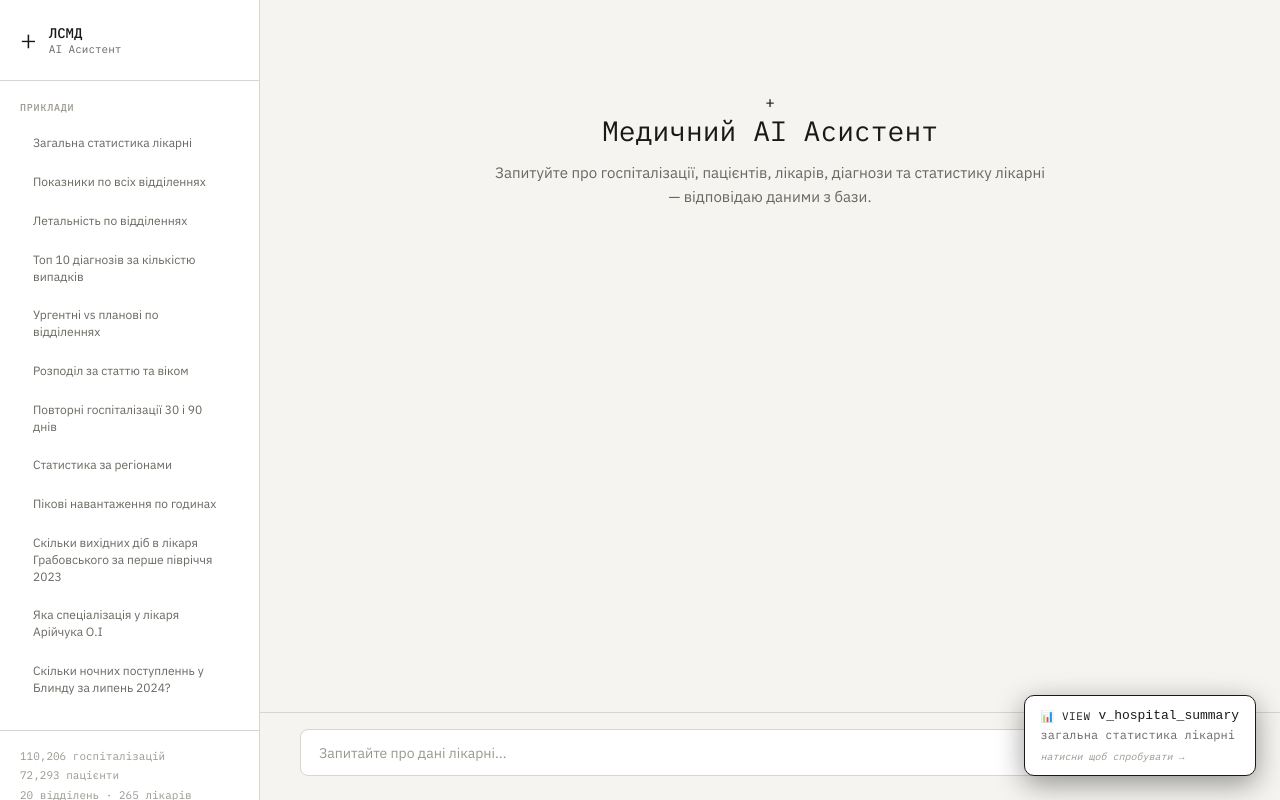
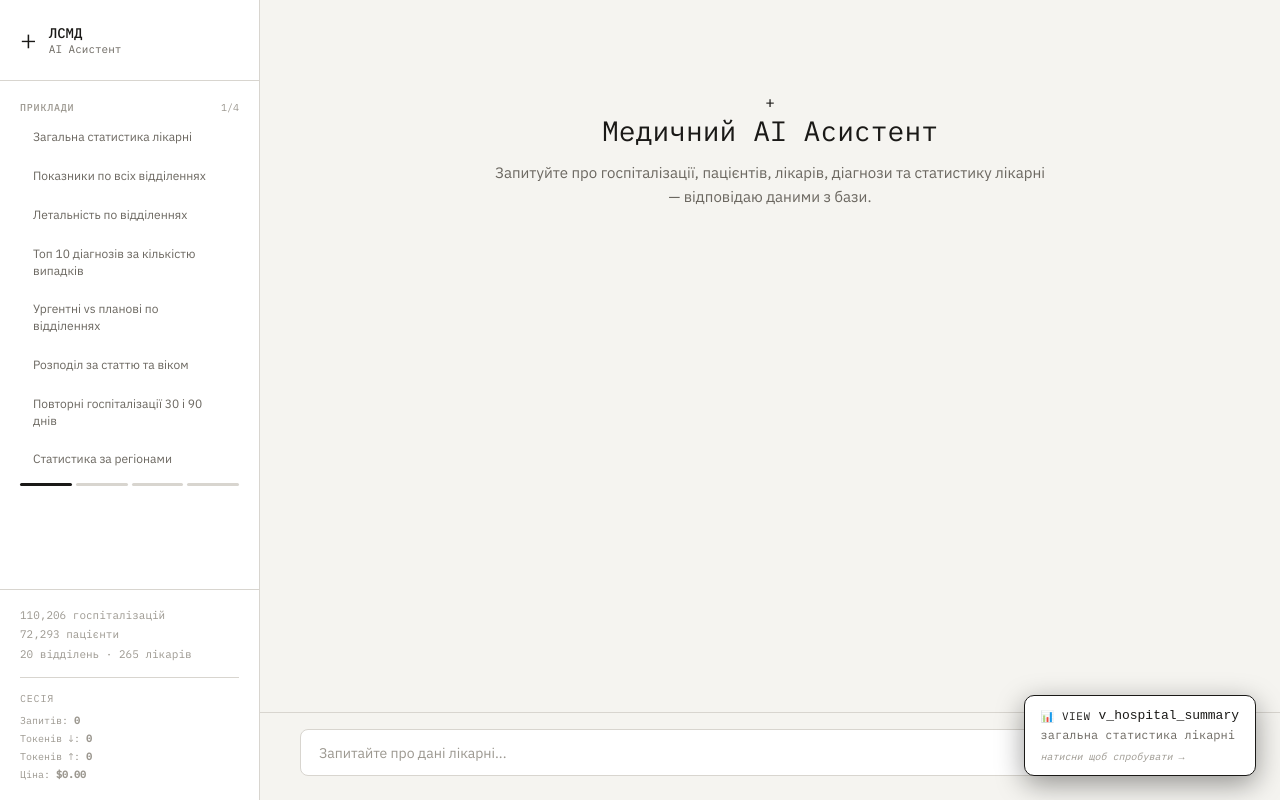
Before and after one commit to julbly38-a11y/hospital-analytics, a Next.js app: page / in a window 1280 px wide. Built offline with nearby package versions, Linux system fonts and the light colour scheme.

Commit message:
feat: 25 прикладів з ротацією по 8 кожні 12 сек + pagination dots

```diff
--- a/pages/index.js
+++ b/pages/index.js
@@ -2,7 +2,7 @@ import { useState, useRef, useEffect } from 'react'
 import Head from 'next/head'
 import styles from '../styles/Home.module.css'
 
-const EXAMPLES = [
+const ALL_EXAMPLES = [
   'Загальна статистика лікарні',
   'Показники по всіх відділеннях',
   'Летальність по відділеннях',
@@ -12,10 +12,25 @@ const EXAMPLES = [
   'Повторні госпіталізації 30 і 90 днів',
   'Статистика за регіонами',
   'Пікові навантаження по годинах',
+  'Навантаження по днях тижня',
+  'Динаміка по місяцях',
+  'Вихідні vs робочі дні',
+  'Нічні vs денні поступлення',
   'Скільки вихідних діб в лікаря Грабовського за перше півріччя 2023',
   'Яка спеціалізація у лікаря Арійчука О.І',
-  'Cкільки ночних поступленнь у Блинду за липень 2024?',
+  'Скільки нічних поступлень у Блинду за липень 2024',
+  'Відділення з найдовшим ліжкоднем',
+  'Скільки інсультів пролікувано за 2024 рік',
+  'Топ відділень за кількістю операцій',
+  'Скільки пацієнтів з Чернівецького району',
+  'Скільки дітей госпіталізовано за 2024',
+  'Навантаження по тижнях 2024',
+  'Нічні поступлення по відділеннях',
+  'Скільки пацієнтів пролікував Грабовський за 2023 рік',
+  'Хірургічна активність по відділеннях',
 ]
+const PAGE_SIZE = 8
+const ROTATE_MS = 12000
 
 // Спливаючі підказки про доступні VIEW (показуються періодично)
 const VIEW_HINTS = [
@@ -126,12 +141,21 @@ export default function Home() {
   const [stats, setStats] = useState({ count: 0, tokensIn: 0, tokensOut: 0, cost: 0 })
   const [limits, setLimits] = useState(null)
   const [hint, setHint] = useState(null)
-  const provider = 'groq' // завжди Groq, без вибору
+  const [exPage, setExPage] = useState(0)
+  const provider = 'groq'
   const bottomRef = useRef(null)
+  const totalPages = Math.ceil(ALL_EXAMPLES.length / PAGE_SIZE)
+  const visibleExamples = ALL_EXAMPLES.slice(exPage * PAGE_SIZE, exPage * PAGE_SIZE + PAGE_SIZE)
 
   useEffect(() => {
     bottomRef.current?.scrollIntoView({ behavior: 'smooth' })
   }, [messages, loading])
+
+  // Ротація прикладів кожні 12 сек
+  useEffect(() => {
+    const timer = setInterval(() => setExPage(p => (p + 1) % totalPages), ROTATE_MS)
+    return () => clearInterval(timer)
+  }, [totalPages])
 
   // Спливаючі підказки про VIEW — періодична ротація
   useEffect(() => {
@@ -199,10 +223,20 @@ export default function Home() {
             <div className={styles.logoText}>ЛСМД<small>AI Асистент</small></div>
           </div>
           <div className={styles.sideSection}>
-            <p className={styles.sideLabel}>Приклади</p>
-            {EXAMPLES.map((ex, i) => (
-              <button key={i} className={styles.exBtn} onClick={() => send(ex)}>{ex}</button>
+            <div style={{display:'flex',justifyContent:'space-between',alignItems:'center',marginBottom:'6px'}}>
+              <p className={styles.sideLabel} style={{margin:0}}>Приклади</p>
+              <span style={{fontSize:'10px',color:'var(--text3)',fontFamily:'var(--mono)'}}>{exPage+1}/{totalPages}</span>
+            </div>
+            {visibleExamples.map((ex, i) => (
+              <button key={`${exPage}-${i}`} className={styles.exBtn} onClick={() => send(ex)}>{ex}</button>
             ))}
+            <div style={{display:'flex',gap:'4px',marginTop:'6px'}}>
+              {Array.from({length:totalPages}).map((_,i) => (
+                <button key={i} onClick={() => setExPage(i)}
+                  style={{flex:1,height:'3px',border:'none',borderRadius:'2px',cursor:'pointer',
+                    background: i===exPage ? 'var(--accent)' : 'var(--border)'}}/>
+              ))}
+            </div>
           </div>
           <div className={styles.sideFooter}>
             <p>110,206 госпіталізацій</p>
```
